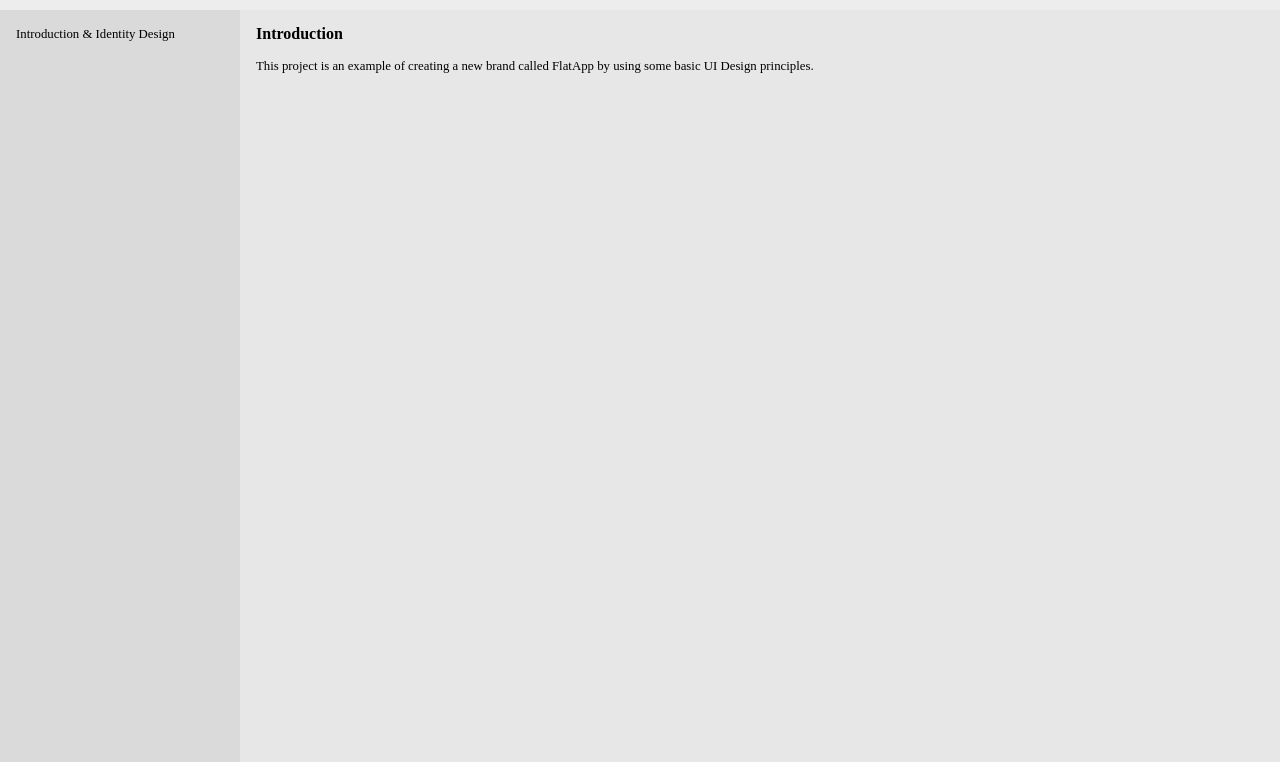
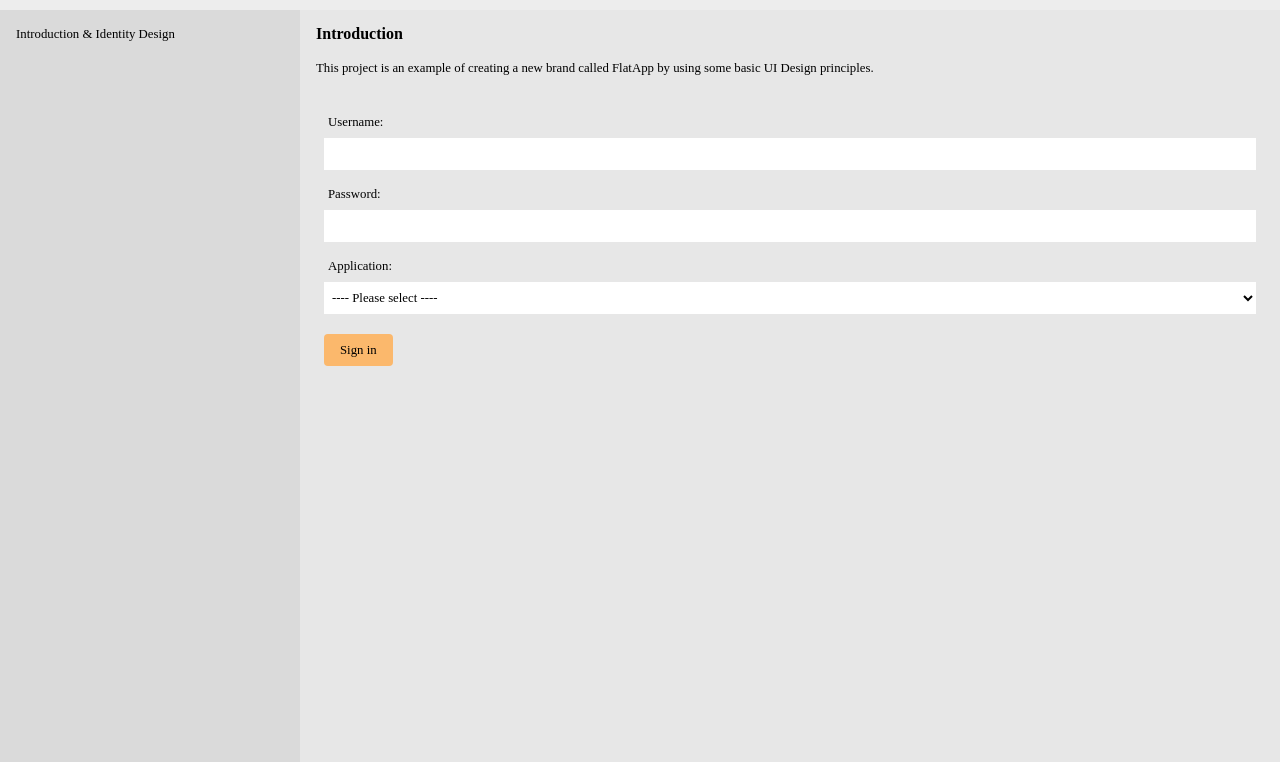
Before and after one commit to andygeiss/flat-app-boilerplate, a plain HTML site: page web/design/boilerplate/index.html in a window 1280 px wide. Shown: the part 38-800 px from the top of the page. Drawn offline with Linux system fonts and the light colour scheme.

Commit message:
form added styles tweaked

```diff
--- a/web/design/boilerplate/index.html
+++ b/web/design/boilerplate/index.html
@@ -27,6 +27,19 @@
         <main>
             <h1>Introduction</h1>
             <span>This project is an example of creating a new brand called FlatApp by using some basic UI Design principles.</span>
+            <form action="#">
+                <label for="username">Username:</label>
+                <input id="username" type="text">
+                <label for="password">Password:</label>
+                <input id="password" type="password">
+                <label for="checklistName">Application:</label>
+                <select id="appName">
+                    <option value="---- Please select ----">---- Please select ----</option>
+                </select>
+                <div class="row">
+                    <button id="btnSignIn">Sign in</button>
+                </div>
+            </form>
         </main>
     </flat-page>
 </flat-app>
--- a/web/design/boilerplate/styles.scss
+++ b/web/design/boilerplate/styles.scss
@@ -33,7 +33,7 @@
   font-family: "Fira Sans Book", serif;
   font-size: 10pt;
   grid-template-areas: "header nav" "aside main";
-  grid-template-columns: 240px 1fr;
+  grid-template-columns: 300px 1fr;
   grid-template-rows: 3rem 1fr;
 
   aside {
@@ -70,10 +70,40 @@
     grid-area: main;
     padding: 1rem;
 
+    form {
+      display: grid;
+      grid-row-gap: .25rem;
+      margin-bottom: 2rem;
+      margin-top: 1rem;
+      padding: .5rem;
+
+      input, label, select {
+        line-height: 2rem;
+        height: 2rem;
+        padding: .25rem;
+      }
+
+      .row {
+        display: flex;
+        margin-top: 1rem;
+
+        button, flat-nav {
+          border-radius: .25rem;
+          max-width: 200px;
+          margin-right: 1.5rem;
+          padding: .5rem 1rem;
+        }
+      }
+    }
+
     h1 {
       font-size: 1rem;
       font-weight: bold;
       margin-bottom: 1rem;
+    }
+
+    span {
+      line-height: 1.25rem;
     }
   }
 
--- a/web/design/boilerplate/theme-dark-neu.scss
+++ b/web/design/boilerplate/theme-dark-neu.scss
@@ -24,12 +24,36 @@
 
   main {
     @include flat-gradient($color-1);
+
+    form {
+      @include flat-gradient($color-1);
+      @include flat-shadow($color-1);
+      margin-top: 1rem;
+      padding: 1rem;
+
+      a, button, flat-nav {
+        @include flat-gradient($color-1);
+        @include flat-shadow($color-1);
+        color: #fff !important;
+
+        &:hover {
+          @include flat-shadow-inset($color-1);
+        }
+      }
+
+      input, select {
+        @include flat-gradient($color-1);
+        @include flat-shadow-inset($color-1);
+        color: #ffffff !important;
+        padding-left: 1rem;
+      }
+    }
   }
 
   nav {
     @include flat-gradient(lighten($color-1, 2.5%));
 
-    a, flat-nav {
+    a, button, flat-nav {
       @include flat-gradient($color-1);
       @include flat-shadow($color-1);
       margin-right: 8px;
--- a/web/design/boilerplate/theme-dark.scss
+++ b/web/design/boilerplate/theme-dark.scss
@@ -18,12 +18,24 @@
 
   main {
     @include flat-color($color-1);
+
+    a, button, flat-nav {
+      @include flat-color($color-3);
+
+      &:hover {
+        @include flat-color($color-2);
+      }
+    }
+
+    select {
+      background: #fff !important;
+    }
   }
 
   nav {
     @include flat-color(lighten($color-1, 2.5%));
 
-    a, flat-nav {
+    a, button, flat-nav {
       @include flat-color(lighten($color-1, 2.5%));
 
       &:hover {
--- a/web/design/boilerplate/theme-light-neu.scss
+++ b/web/design/boilerplate/theme-light-neu.scss
@@ -24,16 +24,38 @@
 
   main {
     @include flat-gradient($color-1);
+
+    form {
+      @include flat-gradient($color-1);
+      @include flat-shadow($color-1);
+      margin-top: 1rem;
+      padding: 1rem;
+
+      a, button, flat-nav {
+        @include flat-gradient($color-1);
+        @include flat-shadow($color-1);
+
+        &:hover {
+          @include flat-shadow-inset($color-1);
+        }
+      }
+
+      input, select {
+        @include flat-gradient($color-1);
+        @include flat-shadow-inset($color-1);
+        padding-left: 1rem;
+      }
+    }
   }
 
   nav {
     @include flat-gradient(lighten($color-1, 2.5%));
 
-    a, flat-nav {
+    a, button, flat-nav {
       @include flat-gradient($color-1);
       @include flat-shadow($color-1);
-      margin-right: 8px;
-      margin-top: 8px;
+      margin-right: .5rem;
+      margin-top: .5rem;
 
       &:hover {
         @include flat-shadow-inset($color-1);
--- a/web/design/boilerplate/theme-light.scss
+++ b/web/design/boilerplate/theme-light.scss
@@ -18,12 +18,24 @@
 
   main {
     @include flat-color($color-1);
+
+    a, button, flat-nav {
+      @include flat-color($color-3);
+
+      &:hover {
+        @include flat-color($color-2);
+      }
+    }
+
+    select {
+      background: #fff !important;
+    }
   }
 
   nav {
     @include flat-color(lighten($color-1, 2.5%));
 
-    a, flat-nav {
+    a, button, flat-nav {
       @include flat-color(lighten($color-1, 2.5%));
 
       &:hover {
```
Also changed, not shown: web/design/boilerplate/styles.css, web/design/boilerplate/styles.min.css, web/design/boilerplate/theme-dark-neu.css, web/design/boilerplate/theme-dark-neu.min.css, web/design/boilerplate/theme-dark.css, web/design/boilerplate/theme-dark.min.css, web/design/boilerplate/theme-light-neu.css, web/design/boilerplate/theme-light-neu.min.css, web/design/boilerplate/theme-light.css, web/design/boilerplate/theme-light.min.css.
